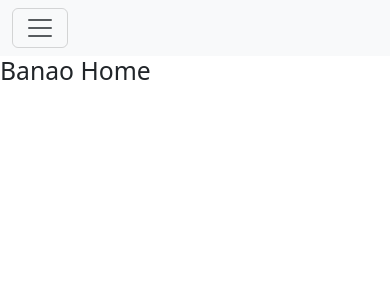
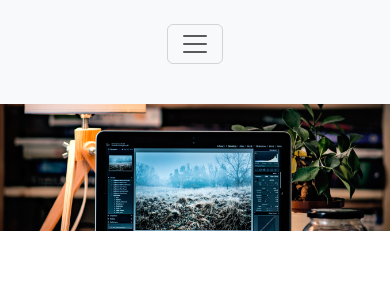
Before and after one commit to AbdullaAlMamun121/Banao-Social, a React (Vite) app: page / in a window 390 px wide. Shown: the top 300 px of the page. Built offline with nearby package versions, Linux system fonts and the light colour scheme.

Commit message:
header section done with responsive

```diff
--- /dev/null
+++ b/src/pages/Home/Header/Header.css
@@ -0,0 +1,56 @@
+.bg {
+    width: 100%;
+    height: 440px;
+    background-image: url('../../../assets/bg.jpg');
+    background-repeat: no-repeat;
+    background-size: cover;
+}
+
+.computer-text {
+    color: white;
+    position: absolute;
+    top: 280px;
+    left: 200px;
+
+}
+
+.computer-text h3 {
+    font-weight: 700;
+    font-size: 36px;
+    line-height: 47px;
+}
+
+.computer-text p {
+    color: white;
+    font-style: normal;
+    font-weight: 400;
+    font-size: 18px;
+    line-height: 23px;
+}
+
+/* media query */
+@media (max-width: 767px) {
+    .bg {
+        background-size: contain;
+    }
+
+    .computer-text {
+        position: absolute;
+        top: 30%;
+        left: 50%;
+        transform: translate(-50%, -50%);
+        text-align: center;
+    }
+
+    .computer-text h3 {
+        font-size: 12px;
+        margin-bottom: 0;
+        width: 100%;
+        height: 30px;
+    }
+
+    .computer-text p {
+        margin-top: 0;
+        font-size: 10px;
+    }
+}
--- a/src/pages/Home/Header/Header.jsx
+++ b/src/pages/Home/Header/Header.jsx
@@ -1,9 +1,16 @@
 import React from 'react';
+import './Header.css';
 
 const Header = () => {
     return (
         <div>
-
+            <div className='row justify-content-md-center'>
+                <div className='bg col-12 col-md-6'></div>
+                <div className='col-12 col-md-6 computer-text position-absolute' >
+                    <h3>Computer Engineering</h3>
+                    <p>142,765 Computer Engineers follow this</p>
+                </div>
+            </div>
         </div>
     );
 };
--- a/src/pages/Home/Home/Home.jsx
+++ b/src/pages/Home/Home/Home.jsx
@@ -1,9 +1,10 @@
 import React from 'react';
+import Header from '../Header/Header';
 
 const Home = () => {
     return (
         <div>
-            <h2>Banao Home</h2>
+            <Header></Header>
         </div>
     );
 };
--- /dev/null
+++ b/src/pages/Home/NavBar/NavBar.css
@@ -0,0 +1,5 @@
+.Container {
+    margin-top: 16px;
+    width: 1440px;
+    height: 72px;
+}
--- a/src/pages/Home/NavBar/NavBar.jsx
+++ b/src/pages/Home/NavBar/NavBar.jsx
@@ -1,10 +1,11 @@
 import React from 'react';
 import logo from '../../../assets/logo.png'
+import './NavBar.css';
 const NavBar = () => {
     return (
         <div>
             <nav className="navbar navbar-expand-lg bg-body-tertiary">
-                <div className="container text-center">
+                <div className="Container text-center">
                     <button className="navbar-toggler" type="button" data-bs-toggle="collapse" data-bs-target="#navbarTogglerDemo01" aria-controls="navbarTogglerDemo01" aria-expanded="false" aria-label="Toggle navigation">
                         <span className="navbar-toggler-icon"></span>
                     </button>
```
